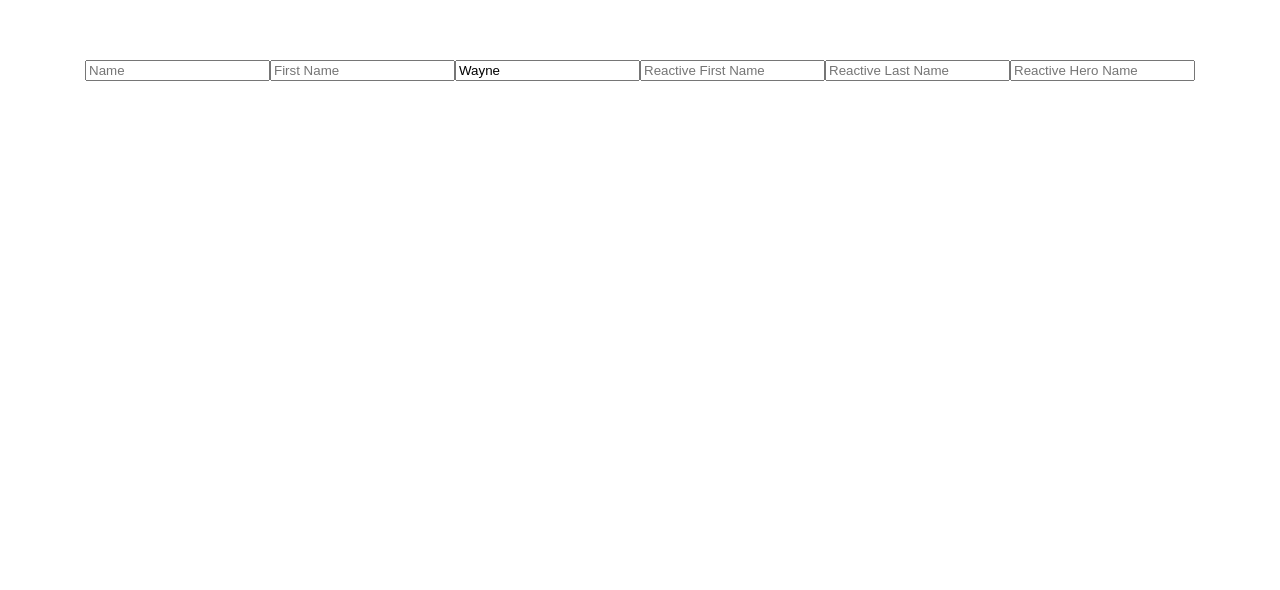
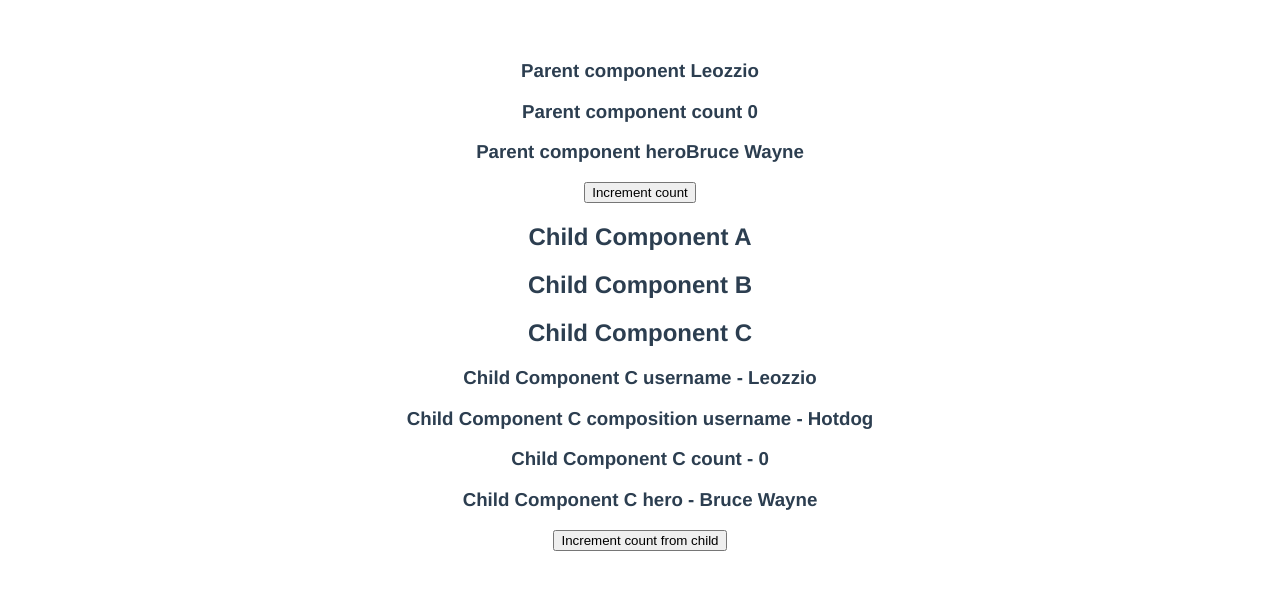
Before and after one commit to Daemusin12/vue-js, a Vue app in the folder vue-composition/: page / in a window 1280 px wide. Shown: the top 590 px of the page. Built offline with nearby package versions, Linux system fonts and the light colour scheme.

Commit message:
Replacing Provide/Inject

```diff
--- a/vue-composition/src/App.vue
+++ b/vue-composition/src/App.vue
@@ -1,16 +1,16 @@
 <template>
   <div>
-    <Watch />
+    <ProvideInject />
   </div>
 </template>
 
 <script>
-import Watch from './components/Watch.vue';
+import ProvideInject from './components/ProvideInject.vue';
 
 export default {
   name: 'App',
   components: {
-    Watch
+    ProvideInject
   }
 }
 </script>
--- /dev/null
+++ b/vue-composition/src/components/ChildA.vue
@@ -0,0 +1,18 @@
+<template>
+  <h2>Child Component A</h2>
+  <ChildB />
+</template>
+
+<script>
+import ChildB from './ChildB'
+export default {
+    name: 'ChildA',
+    components: {
+        ChildB,
+    },
+}
+</script>
+
+<style>
+
+</style>
--- /dev/null
+++ b/vue-composition/src/components/ChildB.vue
@@ -0,0 +1,18 @@
+<template>
+  <h2>Child Component B</h2>
+  <ChildC />
+</template>
+
+<script>
+import ChildC from './ChildC'
+export default {
+    name: 'ChildB',
+    components: {
+        ChildC,
+    },
+}
+</script>
+
+<style>
+
+</style>
--- /dev/null
+++ b/vue-composition/src/components/ChildC.vue
@@ -0,0 +1,35 @@
+<template>
+  <h2>Child Component C</h2>
+  <h3>Child Component C username - {{ userName }}</h3>
+  <h3>Child Component C composition username - {{ childUserName }}</h3>
+
+  <h3>Child Component C count - {{ childCount }}</h3>
+  <h3>Child Component C hero - {{ firstName }} {{ lastName }}</h3>
+
+  <button @click="incrementCount">Increment count from child</button>
+</template>
+
+<script>
+import { inject, toRefs } from 'vue';
+export default {
+    name: 'ChildC',
+    setup() {
+        const childUserName = inject('c_userName', 'Default username')
+        const childCount = inject('c_count', 0)
+        const childHero = inject('c_hero', {})
+        const incrementCount = inject('incrementCount')
+
+         return {
+            childUserName,
+            childCount,
+            ...toRefs(childHero),
+            incrementCount,
+         }
+    },
+    inject: ['userName'],
+}
+</script>
+
+<style>
+
+</style>
--- /dev/null
+++ b/vue-composition/src/components/ProvideInject.vue
@@ -0,0 +1,53 @@
+<template>
+  <h3>Parent component {{ name }}</h3>
+  <h3>Parent component count {{ count }}</h3>
+  <h3>Parent component hero{{ firstName }} {{ lastName }}</h3>
+
+  <button @click="incrementCount">Increment count</button>
+  <ChildA />
+</template>
+
+<script>
+import { provide, ref, reactive, toRefs } from 'vue'
+import ChildA from './ChildA.vue'
+export default {
+    components: { ChildA },
+    name: 'ProvideInject',
+    setup() {
+        provide('c_userName', 'Hotdog')
+
+        const count = ref(0)
+        function incrementCount () {
+            count.value++
+        }
+        const state = reactive({
+            firstName: 'Bruce',
+            lastName: 'Wayne'
+        })
+
+        provide('c_count', count)
+        provide('c_hero', state)
+        provide('incrementCount', incrementCount)
+
+        return{
+            count,
+            ...toRefs(state),
+            incrementCount
+        }
+    },
+    data() {
+        return {
+            name: 'Leozzio',
+        }
+    },
+    provide() {
+        return {
+            userName: this.name,
+        }
+    },
+}
+</script>
+
+<style>
+
+</style>
```
